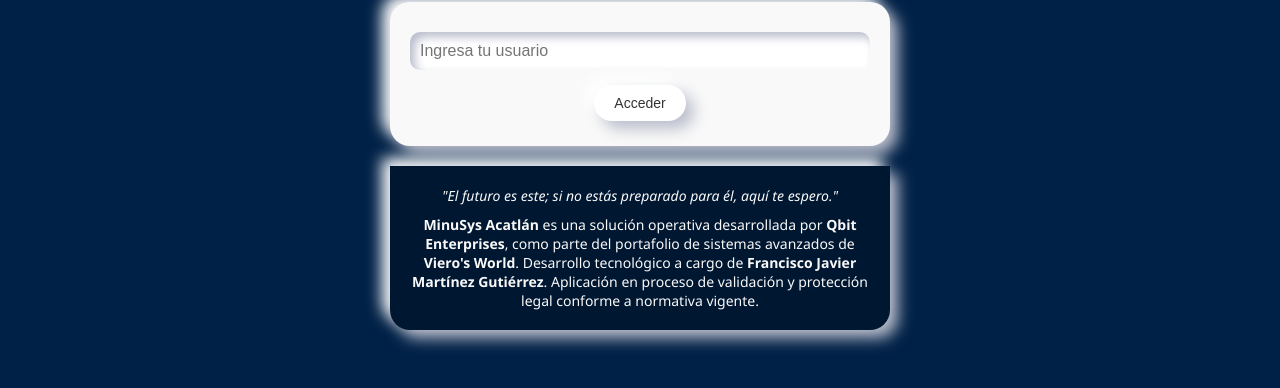
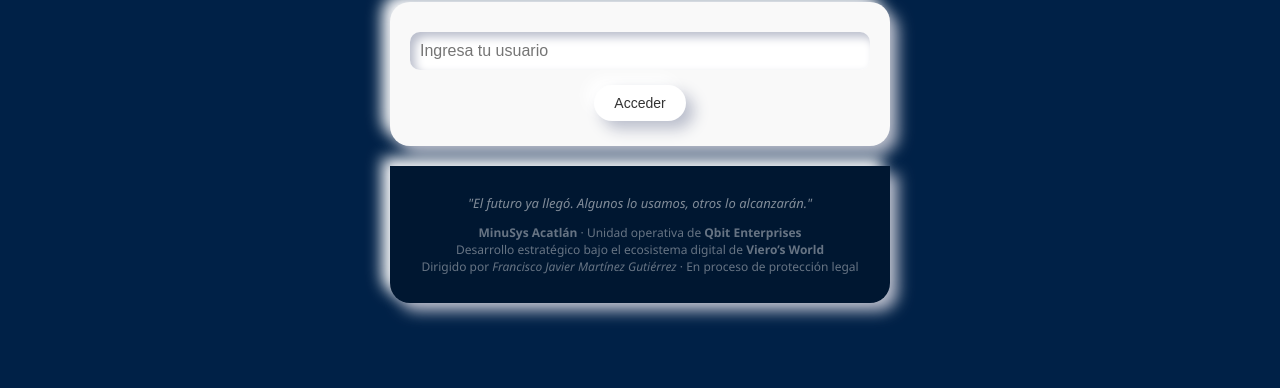
Before and after one commit to qbitbyviero/qbit, a website: page reuniones/juntas2.html in a window 1280 px wide. Shown: the part 102-490 px from the top of the page. Drawn offline with nearby package versions, Linux system fonts and the light colour scheme.

Commit message:
footer 3

```diff
--- a/reuniones/juntas2.html
+++ b/reuniones/juntas2.html
@@ -55,26 +55,30 @@
     .asistente-row { display: flex; gap: 10px; margin-bottom: 10px; }
     .asistente-row > * { flex: 1; }
   footer {
-      background: var(--footer-bg); color: var(--footer-text);
-      padding: 15px; width: 100%; max-width: 500px;
-      border-radius: 0 0 20px 20px; font-size: 14px;
+  background: var(--footer-bg);
+  color: rgba(255, 255, 255, 0.4); /* ← TRANSPARENTE */
+  padding: 15px;
+  width: 100%;
+  max-width: 500px;
+  border-radius: 0 0 20px 20px;
+  font-size: 13px;
   box-shadow: 8px 8px 15px var(--neumorph-dark), -8px -8px 15px white;
+  text-align: center;
+  position: relative;
+  z-index: 1;
 }
-    footer p { margin: 5px 0; }
-    footer .motto { font-style: italic; }
-    .motto {
-    display: inline-block;
-    opacity: 1;
-    transform: translateX(0);
-    transition: opacity 0.8s ease, transform 0.8s ease;
+
+footer .motto {
+  font-style: italic;
+  font-weight: 500;
+  font-size: 13px;
+  color: rgba(255, 255, 255, 0.5); /* ligeramente más visible */
 }
-  .fade-out {
-    opacity: 0;
-    transform: translateX(-20px);
-  }
-  .fade-in {
-    opacity: 1;
-    transform: translateX(0);
+
+footer .footer-autor {
+  margin-top: 10px;
+  line-height: 1.4;
+  font-size: 12px;
 }
   </style>
 </head>
@@ -123,12 +127,11 @@
   </div>
 
   <footer>
-    <p class="motto">"El futuro es este; si no estás preparado para él, aquí te espero."</p>
- <p>
-  <strong>MinuSys Acatlán</strong> es una solución operativa desarrollada por <strong>Qbit Enterprises</strong>,
-  como parte del portafolio de sistemas avanzados de <strong>Viero's World</strong>.
-  Desarrollo tecnológico a cargo de <strong>Francisco Javier Martínez Gutiérrez</strong>.
-  Aplicación en proceso de validación y protección legal conforme a normativa vigente.
+  <p class="motto">"El futuro ya llegó. Algunos lo usamos, otros lo alcanzarán."</p>
+  <p class="footer-autor">
+    <strong>MinuSys Acatlán</strong> · Unidad operativa de <strong>Qbit Enterprises</strong><br>
+    Desarrollo estratégico bajo el ecosistema digital de <strong>Viero’s World</strong><br>
+    Dirigido por <em>Francisco Javier Martínez Gutiérrez</em> · En proceso de protección legal
   </p>
 </footer>
 
```
Lines whose indentation alone changed are shown as unchanged.
